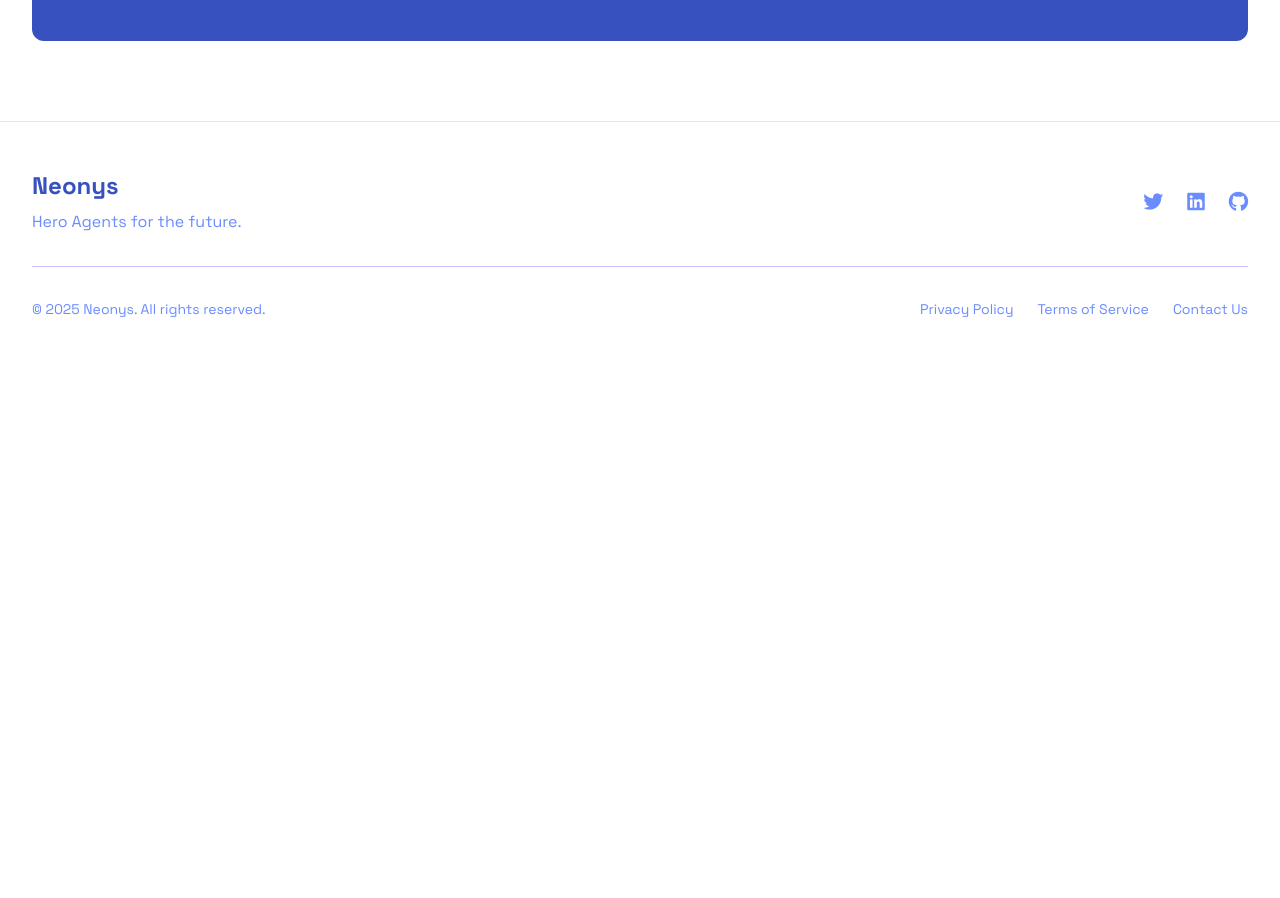
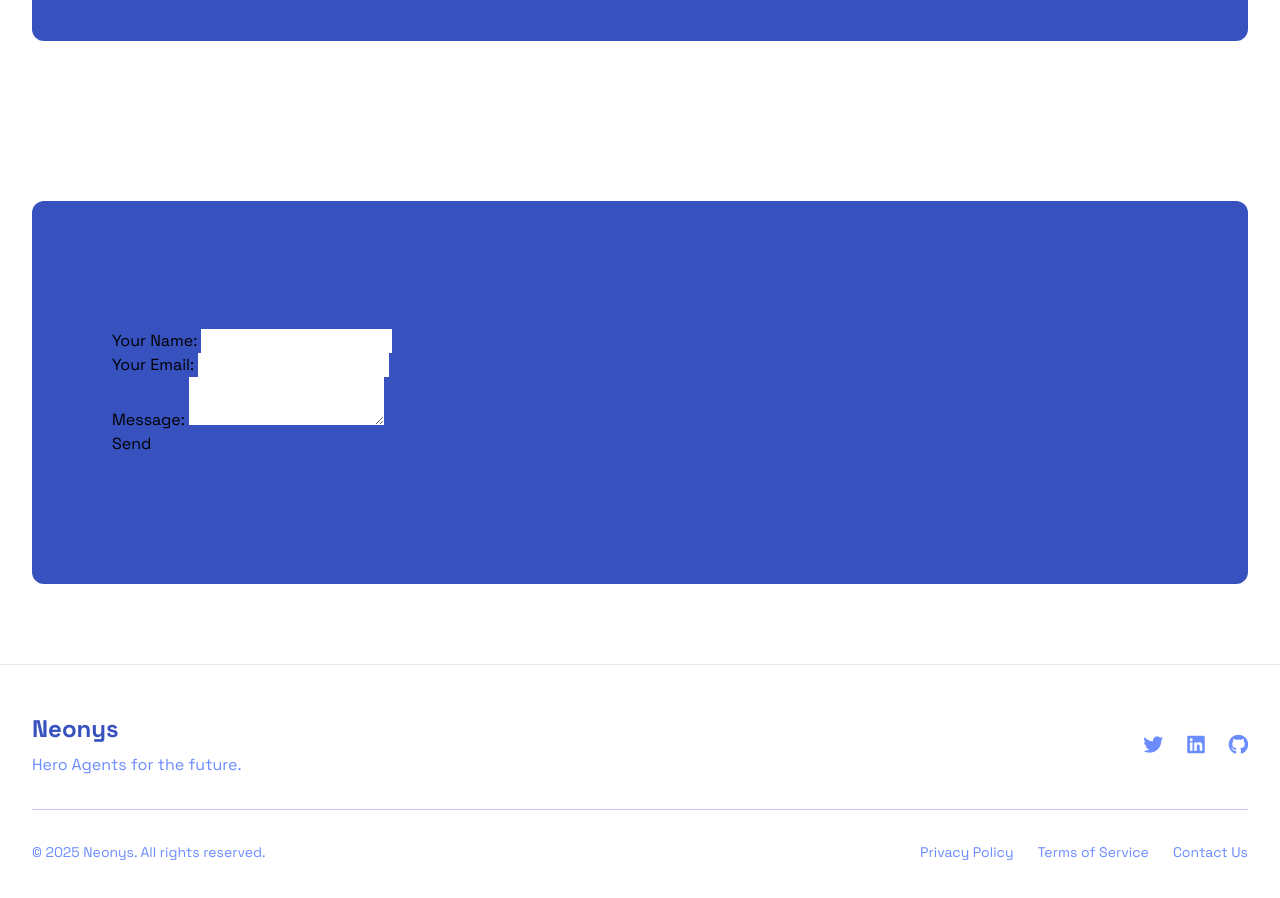
Before and after one commit to OnlyShoky/neonys, an Angular app: page / in a window 1280 px wide. Shown: the part 4340-5238 px from the top of the page. Before the commit the page ends 4707 px from the top, so only its background shows below. Built offline with nearby package versions, Linux system fonts and the light colour scheme.

Commit message:
Form added

```diff
--- a/src/app/features/contact/components/contact/contact.html
+++ b/src/app/features/contact/components/contact/contact.html
@@ -25,8 +25,8 @@
 
       <div class="md:w-1/2 md:pl-8">
         <!-- Enviamos el formulario con POST normal para Netlify -->
-        <form name="contactNetlify" method="POST" netlify netlify-honeypot="bot-field" (ngSubmit)="onSubmit(contactForm)"
-          #contactForm="ngForm" class="space-y-4">
+        <form name="contactNetlify" method="POST" netlify netlify-honeypot="bot-field"
+          (ngSubmit)="onSubmit(contactForm)" #contactForm="ngForm" class="space-y-4">
 
           <!-- Campo oculto obligatorio para Netlify -->
           <input type="hidden" name="form-name" value="contactNetlify">
@@ -73,9 +73,31 @@
 
         </form>
       </div>
+
+
     </div>
   </div>
 </section>
+
+<section id="contact" class="py-20 px-4 sm:px-6 lg:px-8 max-w-7xl mx-auto">
+  <div class="bg-primary-blue rounded-xl p-8 md:p-12">
+    <form name="contactClean" method="POST" data-netlify="true" class="py-20 px-4 sm:px-6 lg:px-8 max-w-7xl mx-auto">
+      <p>
+        <label>Your Name: <input type="text" name="name" /></label>
+      </p>
+      <p>
+        <label>Your Email: <input type="email" name="email" /></label>
+      </p>
+      <p>
+        <label>Message: <textarea name="message"></textarea></label>
+      </p>
+      <p>
+        <button type="submit">Send</button>
+      </p>
+    </form>
+  </div>
+</section>
+
 
 
 <!-- Footer -->
```
